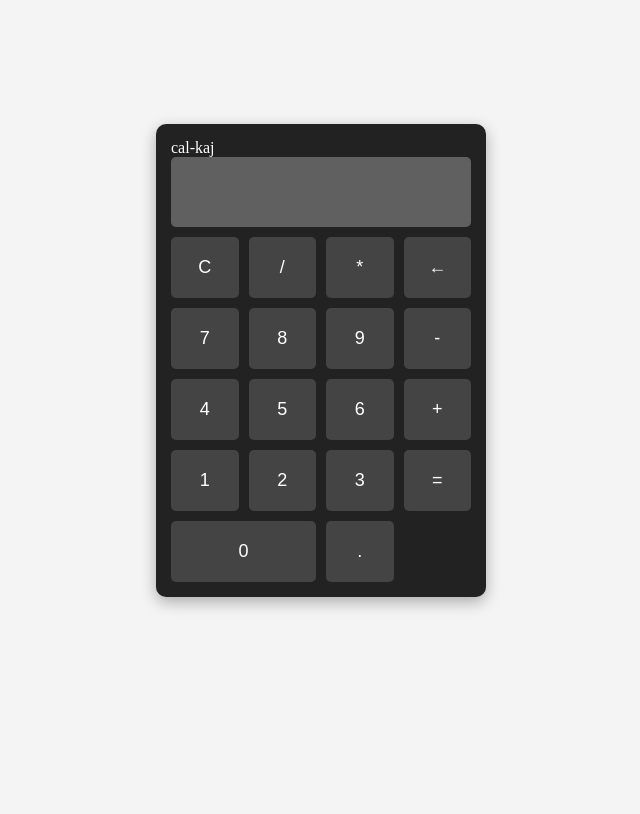
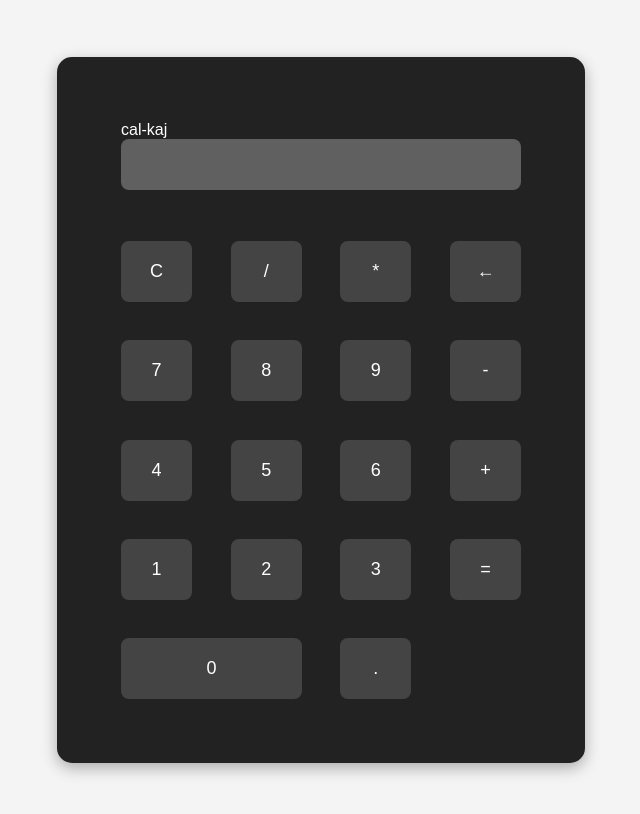
Before and after one commit to gaeisgeazz/Cal-Kaj, a plain HTML site: page index.html in a window 1280 px wide. Shown: the whole page, without its empty margins (319-959 px from the left). Drawn offline with Linux system fonts and the light colour scheme.

Commit message:
Update index.html

```diff
--- a/index.html
+++ b/index.html
@@ -6,49 +6,52 @@
   <link rel="stylesheet" href="style.css">
 </head>
 <style>
-
 /* style.css */
 body {
-  width:100%;
-  display: grid;
+  display: flex;
   justify-content: center;
   align-items: center;
-  height: 90vh;
+  height: 100vh;
   background-color: #f4f4f4;
   margin: 0;
+  font-family: sans-serif;
+  padding: 10px;
 }
 
 .calculator {
   background-color: #222;
-  padding: 20px;
-  border-radius: 10px;
+  padding: 5vw;
+  border-radius: 15px;
   box-shadow: 0 5px 15px rgba(0,0,0,0.3);
-  width: 300px;
-  padding:15px;
+  width: 100%;
+  max-width: 400px;
+}
 
 #display {
-  width: 280px;
-  height: 50px;
-  font-size: 24px;
-  margin-bottom: 10px;
+  width: 100%;
+  height: 12vw;
+  max-height: 60px;
+  font-size: 6vw;
+  max-font-size: 28px;
+  margin-bottom: 4vw;
   text-align: right;
-  padding: 10px;
+  padding: 2vw;
   border: none;
-  border-radius: 5px;
-  color:white;
+  border-radius: 8px;
+  box-sizing: border-box;
 }
 
 .buttons {
   display: grid;
   grid-template-columns: repeat(4, 1fr);
-  gap: 10px;
+  gap: 3vw;
 }
 
 button {
-  padding: 20px;
-  font-size: 18px;
+  padding: 5vw;
+  font-size: 5vw;
   border: none;
-  border-radius: 5px;
+  border-radius: 8px;
   background-color: #444;
   color: white;
   cursor: pointer;
@@ -61,6 +64,19 @@ button:hover {
 
 .zero {
   grid-column: span 2;
+}
+
+/* Pour les grands écrans (tablettes, ordinateurs) */
+@media (min-width: 600px) {
+  #display {
+    height: 50px;
+    font-size: 24px;
+  }
+
+  button {
+    padding: 20px;
+    font-size: 18px;
+  }
 }
 </style>
 <body>
```
